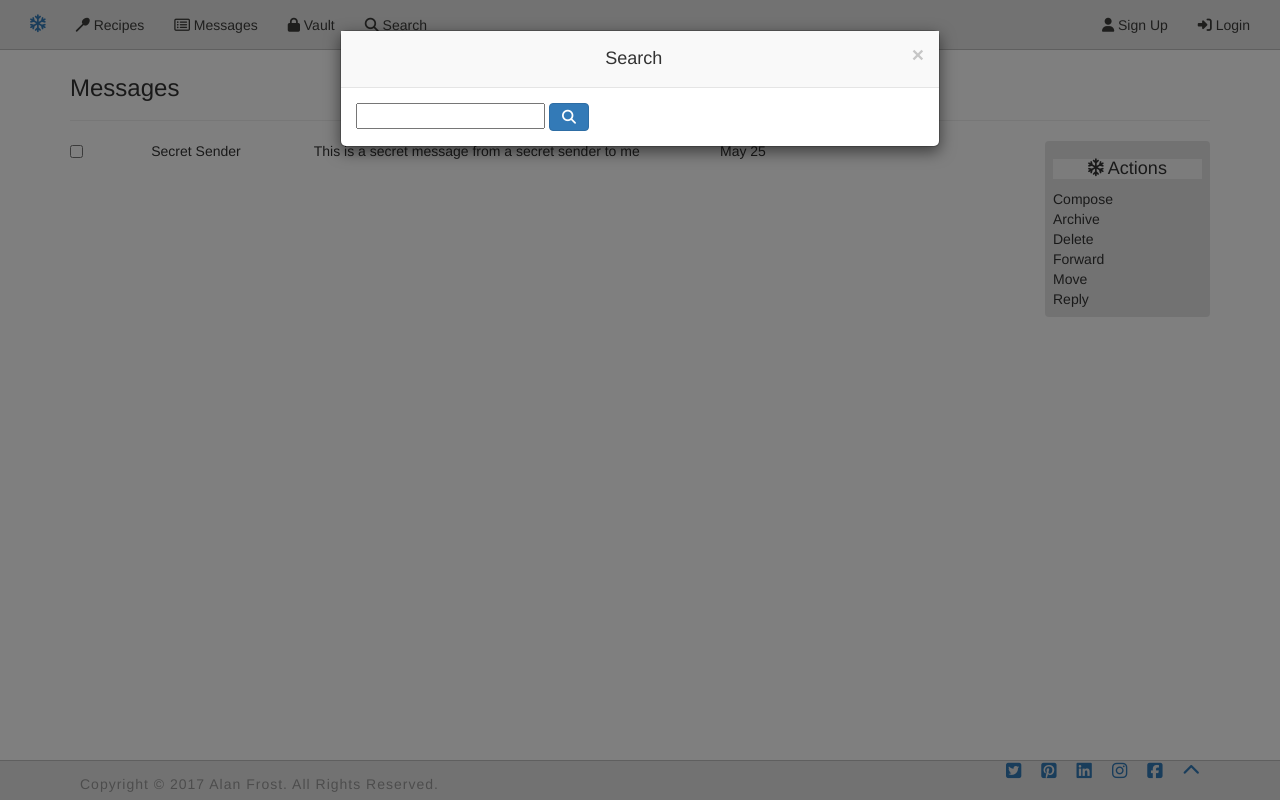
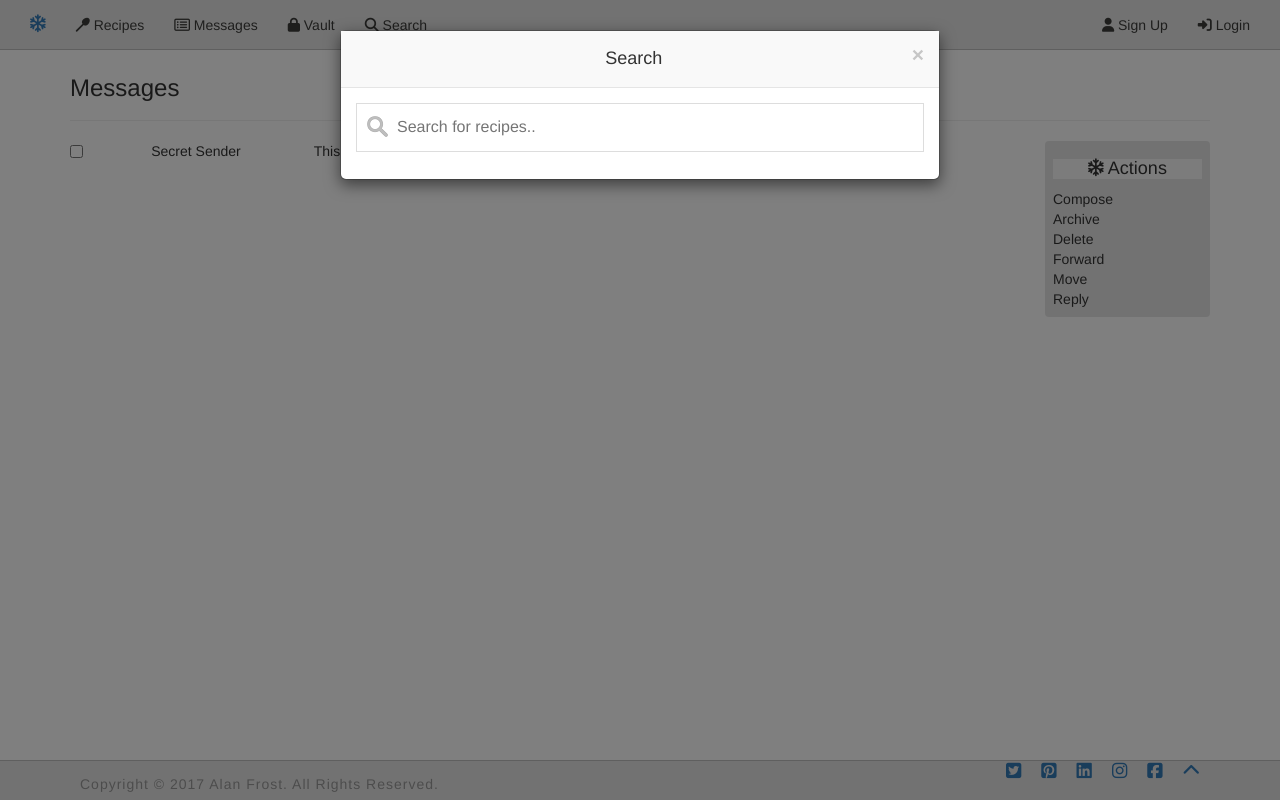
Before and after one commit to cyberfrosty/webapps, a Python web app: template templates/messages.html in a window 1280 px wide, after a click on "Search". Run offline with Jinja, Linux system fonts and the light colour scheme; the template is opened without the code that fills it, so the values that code supplies are empty; some libraries are stand-ins or nearby versions.

Commit message:
Basic search

```diff
--- a/static/css/custom.css
+++ b/static/css/custom.css
@@ -28,6 +28,39 @@ img {
     padding: 0 2em 0 2em;
     width: 66.6%;
   }
+}
+
+#searchPhrase {
+    background-image: url('/css/searchicon.png'); /* Add a search icon to input */
+    background-position: 10px 12px; /* Position the search icon */
+    background-repeat: no-repeat; /* Do not repeat the icon image */
+    width: 100%; /* Full-width */
+    font-size: 16px; /* Increase font-size */
+    padding: 12px 20px 12px 40px; /* Add some padding */
+    border: 1px solid #ddd; /* Add a grey border */
+    margin-bottom: 12px; /* Add some space below the input */
+}
+
+#searchList {
+    /* Remove default list styling */
+    list-style-type: none;
+    padding: 0;
+    margin: 0;
+}
+
+#searchList li a {
+    border: 1px solid #ddd; /* Add a border to all links */
+    margin-top: -1px; /* Prevent double borders */
+    background-color: #f6f6f6; /* Grey background color */
+    padding: 12px; /* Add some padding */
+    text-decoration: none; /* Remove default text underline */
+    font-size: 18px; /* Increase the font-size */
+    color: black; /* Add a black text color */
+    display: block; /* Make it into a block element to fill the whole list */
+}
+
+#searchList li a:hover:not(.header) {
+    background-color: #eee; /* Add a hover effect to all links, except for headers */
 }
 
 td {
--- a/static/js/main.js
+++ b/static/js/main.js
@@ -5,6 +5,20 @@
  *
  * Copyright (c) 2017 Alan Frost
  */
+
+/**
+ * Initialize search list
+ */
+function searchInit() {
+  var ul, li, i;
+  ul = document.getElementById("searchList");
+  li = ul.getElementsByTagName('li');
+
+  // Loop through all list items, and hide until the user initiates a search
+  for (i = 0; i < li.length; i++) {
+    li[i].style.display = "none";
+  }
+}
 
 /**
  * Use HMAC SHA256 to create unique hashed password
--- a/templates/layout.html
+++ b/templates/layout.html
@@ -37,7 +37,7 @@
     <link href="{{url_for('static', filename='css/custom.css')}}" rel="stylesheet" media="screen">
     {% block css %}{% endblock %}
   </head>
-  <body>
+  <body onload="searchInit()">
 
     {% include "navigation.html" %}
 
--- a/templates/navigation.html
+++ b/templates/navigation.html
@@ -1,7 +1,22 @@
 <!-- Search dialog -->
 <script type="text/javascript">
-  function search() {
-    console.log($("#searchPhrase").val());
+  function searchList() {
+    // Declare variables
+    var input, filter, ul, li, a, i;
+    input = document.getElementById('searchPhrase');
+    filter = input.value.toUpperCase();
+    ul = document.getElementById("searchList");
+    li = ul.getElementsByTagName('li');
+
+    // Loop through all list items, and hide those who don't match the search query
+    for (i = 0; i < li.length; i++) {
+        a = li[i].getElementsByTagName("a")[0];
+        if (filter && a.innerHTML.toUpperCase().indexOf(filter) > -1) {
+            li[i].style.display = "";
+        } else {
+            li[i].style.display = "none";
+        }
+    }
   }
 </script>
 
@@ -13,9 +28,39 @@
         <h4 class="modal-title">Search</h4>
       </div>
       <div class="modal-body">
-        <div></div>
-          <input id="searchPhrase" type="text"/>
-          <button class="btn btn-primary" type="submit"onclick="search()" data-dismiss="modal"><i class="fa fa-search" aria-hidden="true"></i></button>
+        <div>
+          <input id="searchPhrase" type="text" onkeyup="searchList()" placeholder="Search for recipes.." />
+          <ul id="searchList">
+            <li><a href="/recipes?recipe=Orange%20Chicken&category=Asian">Orange Chicken</a></li>
+            <li><a href="/recipes?recipe=Sesame%20Chicken&category=Asian">Sesame Chicken</a></li>
+            <li><a href="/recipes?recipe=Szechuan%20Chicken&category=Asian">Szechuan Chicken</a></li>
+            <li><a href="/recipes?recipe=Korean%20Meatballs&category=Asian">Korean Meatballs</a></li>
+            <li><a href="/recipes?recipe=Strawberry%20Pancakes&category=Breakfast">StrawberryPancakes</a></li>
+            <li><a href="/recipes?recipe=Apricot%20Scones&category=Breakfast">Apricot Scones</a></li>
+            <li><a href="/recipes?recipe=Buttermilk%20Waffles&category=Breakfast">Buttermilk Waffles</a></li>
+            <li><a href="/recipes?recipe=Pumpkin%20Waffles&category=Breakfast">Pumpkin Waffles</a></li>
+            <li><a href="/recipes?recipe=Banana%20Muffins&category=Breakfast">Banana Muffins</a></li>
+            <li><a href="/recipes?recipe=Pumpkin%20Muffins&category=Breakfast">Pumpkin Muffins</a></li>
+            <li><a href="/recipes?recipe=Turkey%20Sausage&category=Breakfast">Turkey Sausage</a></li>
+            <li><a href="/recipes?recipe=Banana%20Bread&category=Dessert">Banana Bread</a></li>
+            <li><a href="/recipes?recipe=Swedish%20Pancakes&category=Dessert">Crepes</a></li>
+            <li><a href="/recipes?recipe=Fudge%20Brownies&category=Dessert">Fudge Brownies</a></li>
+            <li><a href="/recipes?recipe=Meatball%20Marinara&category=Italian">Meatball Marinara</a></li>
+            <li><a href="/recipes?recipe=Pizza&category=Italian">Pizza</a></li>
+            <li><a href="/recipes?recipe=Moroccan%20Meatballs&category=Mediterranean">Moroccan Meatballs</a></li>
+            <li><a href="/recipes?recipe=Red%20Lamb&category=Mediterranean">Red Lamb</a></li>
+            <li><a href="/recipes?recipe=Roasted%20Cauliflower&category=Mediterranean">Roasted Cauliflower</a></li>
+            <li><a href="/recipes?recipe=Tacos%20with%20Guacamole&category=Mexican">Tacos with Guacamole</a></li>
+            <li><a href="/recipes?recipe=Grilled%20Salmon&category=Seafood">Grilled Salmon</a></li>
+            <li><a href="/recipes?recipe=Cilantro%20Chile%20Lime%20Shrimp&category=Seafood">Chile Lime Shrimp</a></li>
+            <li><a href="/recipes?recipe=Poke%20Bowl&category=Seafood">Poke Bowl</a></li>
+            <li><a href="/recipes?recipe=Salmon%20Patties&category=Seafood">Salmon Patties</a></li>
+            <li><a href="/recipes?recipe=Thai%20Baked%20Salmon&category=Seafood">Thai Baked Salmon</a></li>
+            <li><a href="/recipes?recipe=Thai%20Ginger%20Soyaki%20Salmon&category=Seafood">Thai Ginger Soyaki Salmon</a></li>
+            <li><a href="/recipes?recipe=Asian%20Carrots&category=Vegetables">Asian Carrots</a></li>
+            <li><a href="/recipes?recipe=Diced%20Potatoes&category=Vegetables">Diced Potatoes</a></li>
+            <li><a href="/recipes?recipe=Sweet%20Potato%20Fries&category=Vegetables">Sweet Potato Fries</a></li>
+          </ul>
         </div>
       </div>
     </div>
```
Also changed, not shown: recipes.json (+39 -38 lines), static/css/searchicon.png (added).
